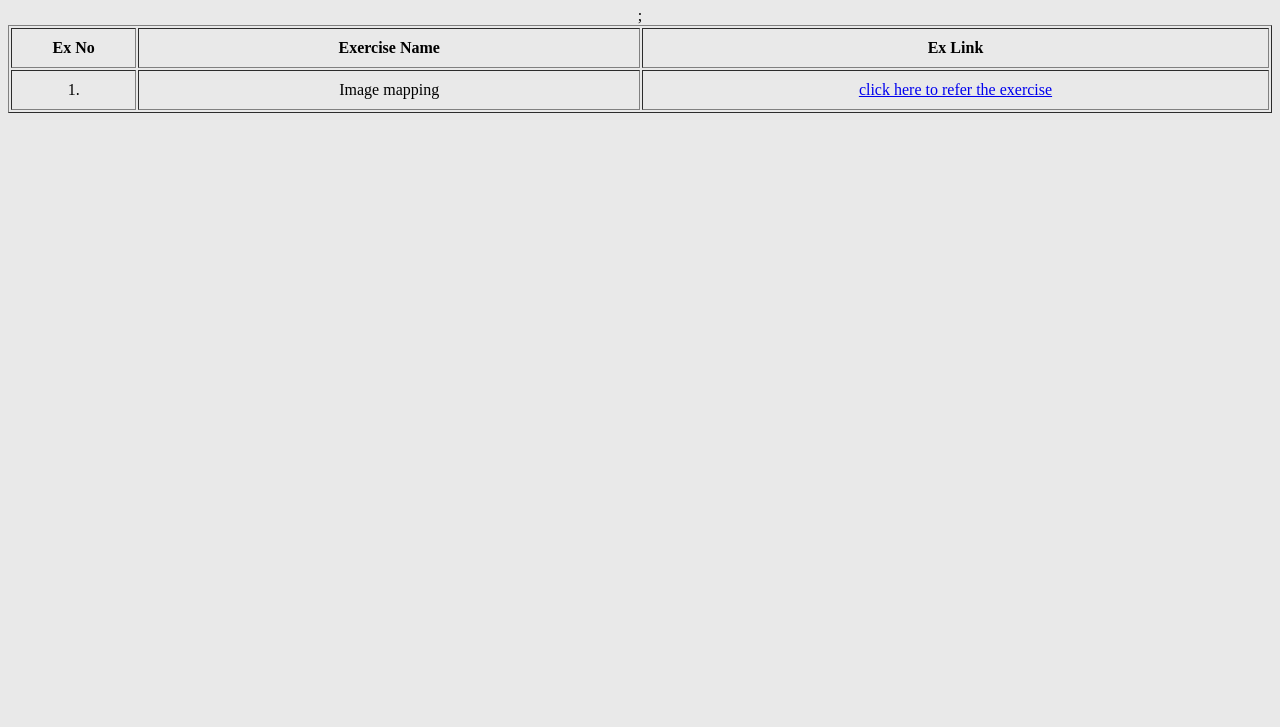
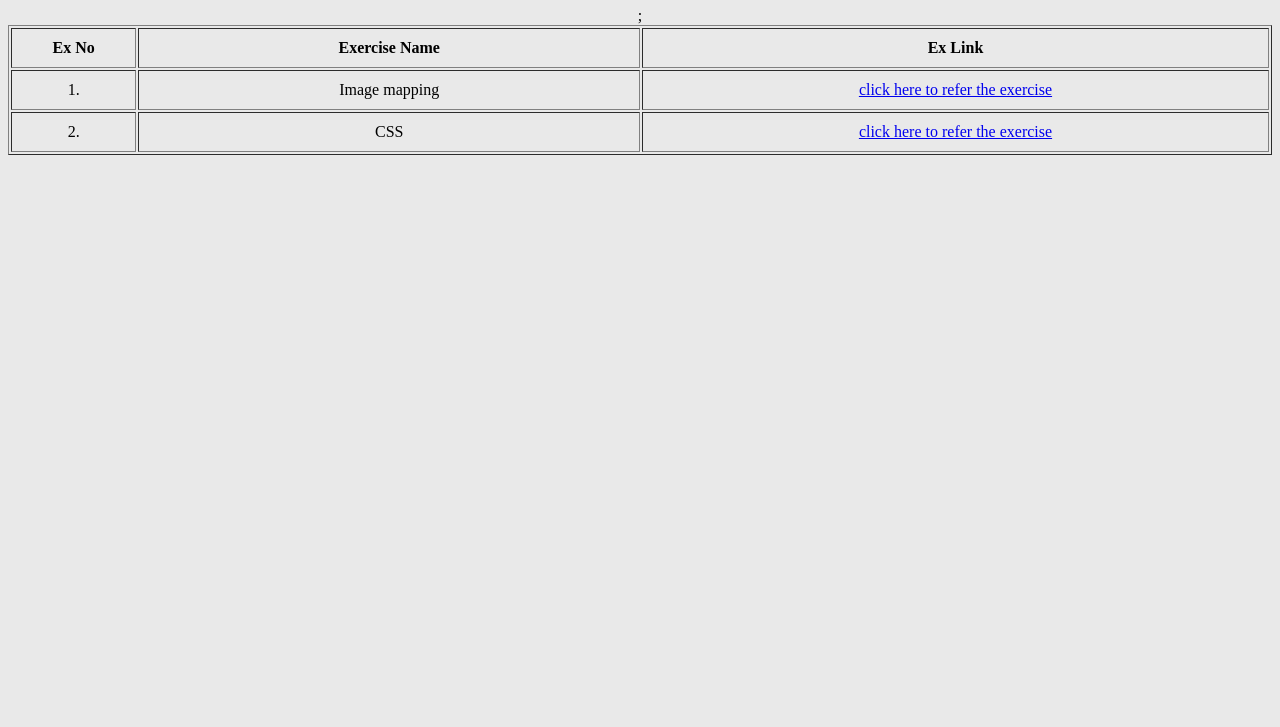
Before and after one commit to Dennyson-A/Web-Technology-Lab, a plain HTML site: page index.html in a window 1280 px wide. Shown: the part 73-800 px from the top of the page. Drawn offline with Linux system fonts and the light colour scheme.

Commit message:
Update index.html

```diff
--- a/index.html
+++ b/index.html
@@ -30,6 +30,11 @@
             <td>Image mapping</td>
             <td> <a href="ex 1 img map.html" target="_blank">click here to refer the exercise</a> </td>
         </tr>
+        <tr>
+            <td>2.</td>
+            <td>CSS</td>
+            <td> <a href="ex 2 css\ex 2.html" target="_blank">click here to refer the exercise</a> </td>
+        </tr>
     </table>
 </body>
 </html>
```
